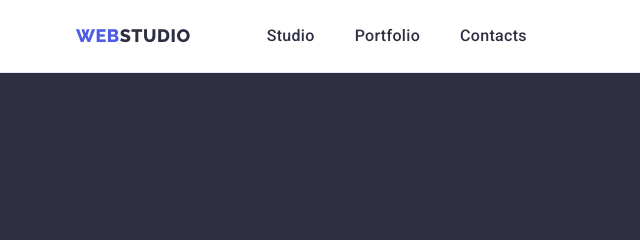
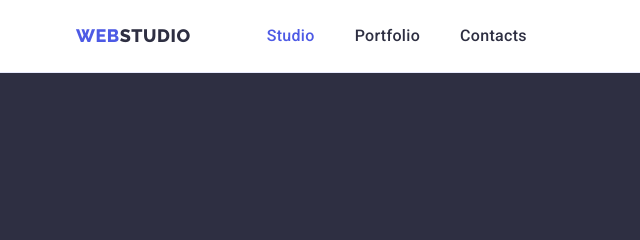
Before and after one commit to Seweryn999/goit-markup-hw-03, a plain HTML site: page index.html in a window 1280 px wide. In both pictures the pointer is over the link "Studio". Shown: the top 240 px of the page, 0-640 px from the left. Drawn offline with Linux system fonts and the light colour scheme.

Commit message:
color:hover for header

```diff
--- a/css/style.css
+++ b/css/style.css
@@ -387,3 +387,7 @@ button:hover {
   border: 1px solid var(--border-bottom-color);
   border-top: none;
 }
+.menu-padding:hover,
+.link-address:hover {
+  color: var(--second-color-text);
+}
```
